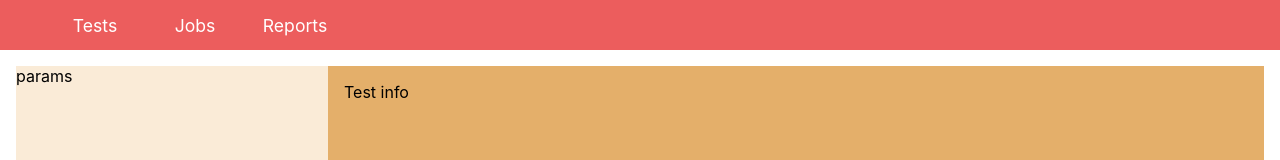
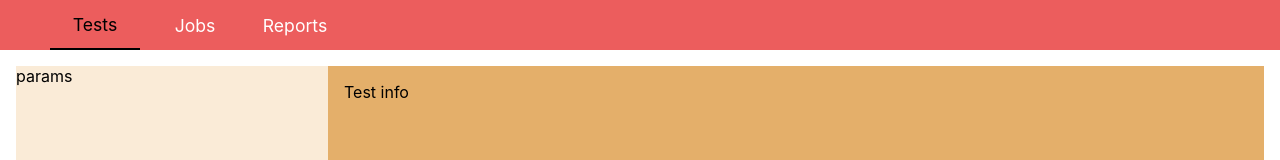
Before and after one commit to johnthomson-calnex/CTestManager, a React (Create React App) app: page /#/ in a window 1280 px wide. Shown: the top 160 px of the page. Built offline with nearby package versions, Linux system fonts and the light colour scheme.

Commit message:
set tests tab to active by default

```diff
--- a/src/components/navbar/NavBar.js
+++ b/src/components/navbar/NavBar.js
@@ -20,7 +20,7 @@ const NavBar = props => {
 
             <ul className="navbar-ul">
 
-                <li className="navbar-li active" onClick={() => navTabClick("tests")} id="nav-tests" >
+                <li className="navbar-li active-nav-tab" onClick={() => navTabClick("tests")} id="nav-tests" >
                     Tests
                 </li>
 
```
